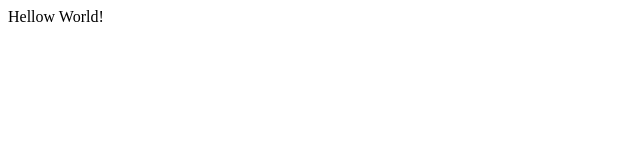
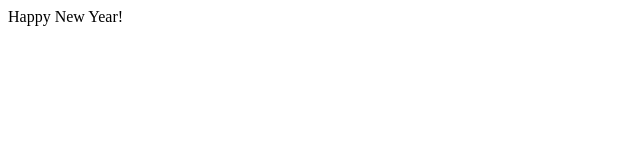
Before and after one commit to anorqiu9/aws_ci_cd_demo, a plain HTML site: page index.html in a window 1280 px wide. Shown: the full height of the page, 0-640 px from the left. Drawn offline with Linux system fonts and the light colour scheme.

Commit message:
Happy New Year

```diff
--- a/index.html
+++ b/index.html
@@ -1,6 +1,6 @@
 <html>
 	<title>aws demo</title>
 	<body>
-		Hellow World!
+		Happy New Year!
 	</body>
 </html>
```
